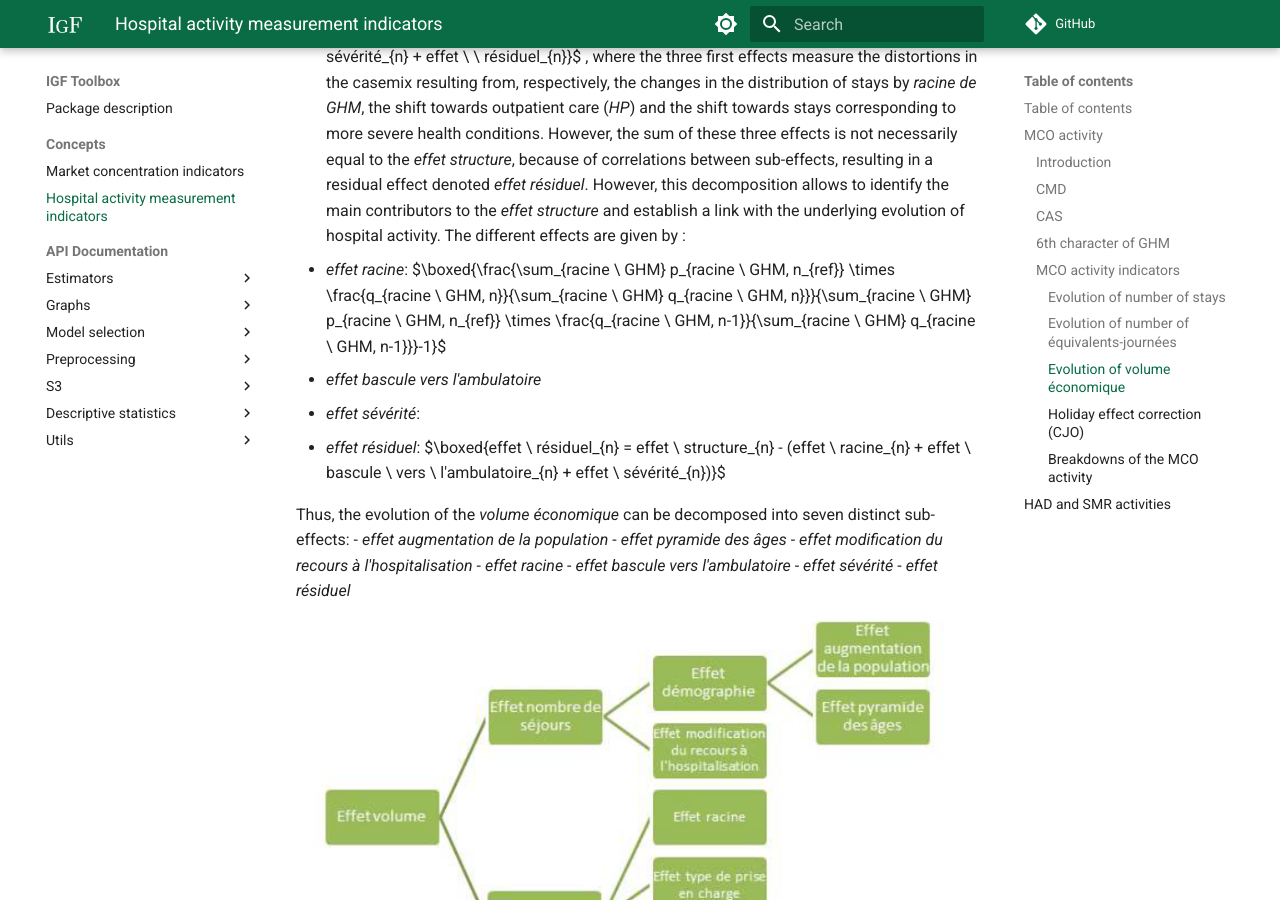
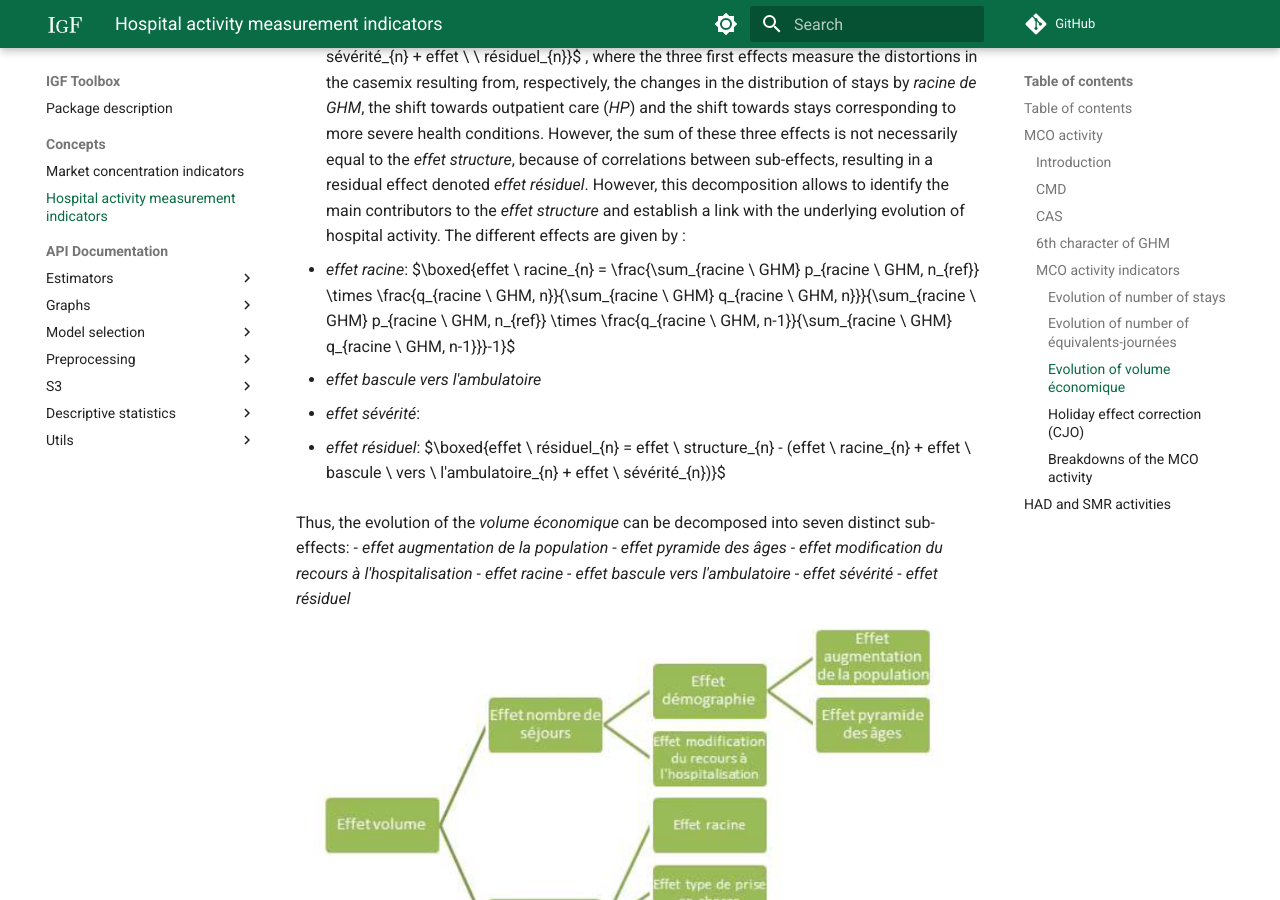
Before and after one commit to IGF-PSD/igf_toolbox, an MkDocs documentation site: the page built from docs/concepts/HOSPITAL_ACTIVITY.md, in a window 1280 px wide and 900 px high, scrolled down 7662 px. Built offline with MkDocs 1.6.1 and Material for MkDocs 9.7.7, drawn with Linux system fonts in a browser that asks for light colours; formulas are drawn with MathJax 3; comment, search, counter and statistics services are not loaded.

Commit message:
Update HOSPITAL_ACTIVITY.md

```diff
--- a/docs/concepts/HOSPITAL_ACTIVITY.md
+++ b/docs/concepts/HOSPITAL_ACTIVITY.md
@@ -167,9 +167,13 @@
   - The *effet démographie* can also be broken down into two components: $\boxed{effet \ \ démographie_{n} = effet \ \ augmentation \ \ de \ \ la \ \ population_{n} + effet \ \ pyramide \ \ des \ \ âges_{n}}$ , where the *effet augmentation de la population* corresponds to the increase in *volume économique* induced by a rise in the French population. The *effet pyramides des âges* measures the evolution of *volume économique* induced by a distortion of the age pyramid with a constant population. Indeed, the admission rate differs from one age group to another and increases with age. An aging population, without a change in the total population, results in an increase in the number of stays and, therefore, the *volume économique*, through an age pyramid effect called *effet pyramide des âges*.
 
 - The *effet structure* $\boxed{effet \\ structure_{n} = effet \\ volume_{n} - effet \\ nombre \\ de \\ séjours_{n}}$ and can also be broken down into four sub-effects: $\boxed{effet \ \ structure_{n} = effet \ \ racine_{n} + effet \ \ bascule \\ vers \\ l'ambulatoire_{n} + effet \ \ sévérité_{n} + effet \ \ résiduel_{n}}$ , where the three first effects measure the distortions in the casemix resulting from, respectively, the changes in the distribution of stays by *racine de GHM*, the shift towards outpatient care (*HP*) and the shift towards stays corresponding to more severe health conditions. However, the sum of these three effects is not necessarily equal to the *effet structure*, because of correlations between sub-effects, resulting in a residual effect denoted *effet résiduel*. However, this decomposition allows to identify the main contributors to the *effet structure* and establish a link with the underlying evolution of hospital activity. The different effects are given by :
-  - *effet racine*: $\boxed{\frac{\sum_{racine \\ GHM} p_{racine \\ GHM, n_{ref}} \times \frac{q_{racine \\ GHM, n}}{\sum_{racine \\ GHM} q_{racine \\ GHM, n}}}{\sum_{racine \\ GHM} p_{racine \\ GHM, n_{ref}} \times \frac{q_{racine \\ GHM, n-1}}{\sum_{racine \\ GHM} q_{racine \\ GHM, n-1}}}-1}$
+
+  - *effet racine*: $\boxed{effet \\ racine_{n} = \frac{\sum_{racine \\ GHM} p_{racine \\ GHM, n_{ref}} \times \frac{q_{racine \\ GHM, n}}{\sum_{racine \\ GHM} q_{racine \\ GHM, n}}}{\sum_{racine \\ GHM} p_{racine \\ GHM, n_{ref}} \times \frac{q_{racine \\ GHM, n-1}}{\sum_{racine \\ GHM} q_{racine \\ GHM, n-1}}}-1}$
+
   - *effet bascule vers l'ambulatoire*
+
   - *effet sévérité*:
+
   - *effet résiduel*: $\boxed{effet \\ résiduel_{n} = effet \\ structure_{n} - (effet \\ racine_{n} + effet \\ bascule \\ vers \\ l'ambulatoire_{n} + effet \\ sévérité_{n})}$
 
 Thus, the evolution of the *volume économique* can be decomposed into seven distinct sub-effects:
```
